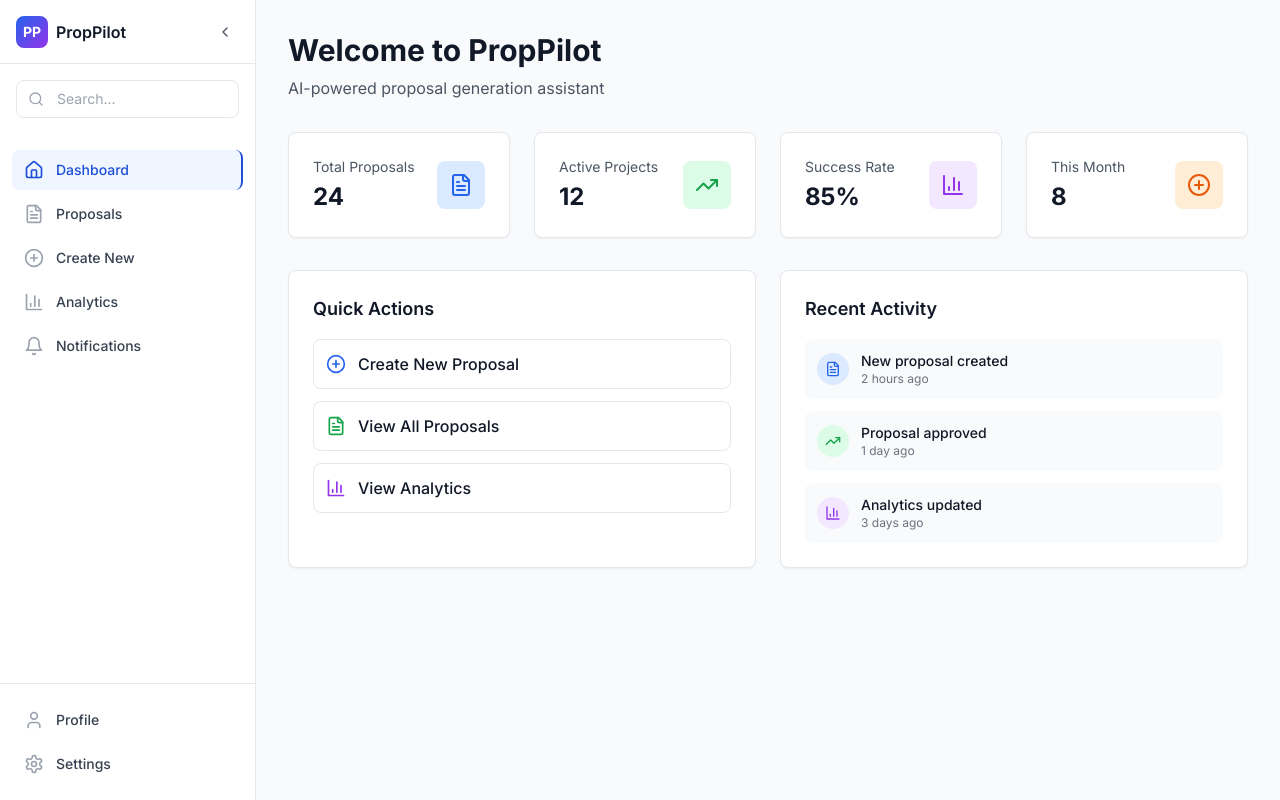
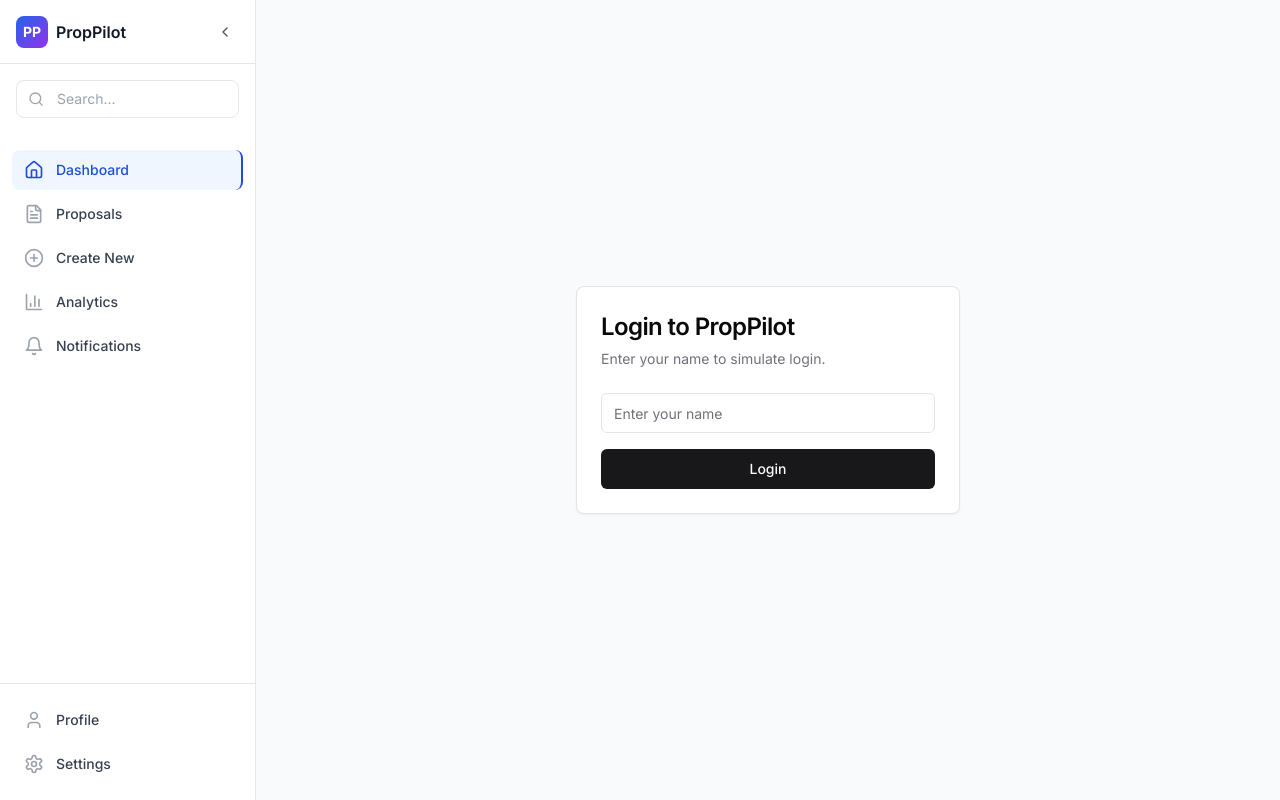
Before and after one commit to nisarahamedk/PropPilot, a Next.js app in the folder frontend/: page / in a window 1280 px wide. Built offline with nearby package versions, Linux system fonts and the light colour scheme.

Commit message:
fix duplicate routes

```diff
--- a/frontend/src/app/page.tsx
+++ b/frontend/src/app/page.tsx
@@ -1,129 +1,52 @@
+'use client';
+
 import React from 'react';
-import { FileText, PlusCircle, BarChart3, TrendingUp } from 'lucide-react';
+import { useAuth } from '@/lib/auth';
+import { Button } from '@/components/ui/button';
+import { Input } from '@/components/ui/input';
+import { Card, CardContent, CardDescription, CardHeader, CardTitle } from '@/components/ui/card';
+import PropPilotDashboard from '@/features/proppilot/components/PropPilotDashboard';
 
 export default function Home() {
-  return (
-    <div className="p-8">
-      {/* Header */}
-      <div className="mb-8">
-        <h1 className="text-3xl font-bold text-gray-900 mb-2">
-          Welcome to PropPilot
-        </h1>
-        <p className="text-gray-600">
-          AI-powered proposal generation assistant
-        </p>
+  const { isAuthenticated, userName, login, logout } = useAuth();
+  const [nameInput, setNameInput] = React.useState('');
+
+  const handleLogin = () => {
+    if (nameInput.trim()) {
+      login(nameInput.trim());
+      setNameInput('');
+    }
+  };
+
+  if (!isAuthenticated) {
+    return (
+      <div className="container mx-auto p-4 flex flex-col items-center justify-center min-h-screen">
+        <Card className="w-full max-w-sm">
+          <CardHeader>
+            <CardTitle className="text-2xl">Login to PropPilot</CardTitle>
+            <CardDescription>Enter your name to simulate login.</CardDescription>
+          </CardHeader>
+          <CardContent className="space-y-4">
+            <Input
+              type="text"
+              placeholder="Enter your name"
+              value={nameInput}
+              onChange={(e) => setNameInput(e.target.value)}
+              onKeyDown={(e) => {
+                if (e.key === 'Enter') {
+                  handleLogin();
+                }
+              }}
+              className="w-full"
+            />
+            <Button onClick={handleLogin} className="w-full">
+              Login
+            </Button>
+          </CardContent>
+        </Card>
       </div>
+    );
+  }
 
-      {/* Stats Cards */}
-      <div className="grid grid-cols-1 md:grid-cols-2 lg:grid-cols-4 gap-6 mb-8">
-        <div className="bg-white rounded-lg shadow-sm border border-gray-200 p-6">
-          <div className="flex items-center justify-between">
-            <div>
-              <p className="text-sm text-gray-600 mb-1">Total Proposals</p>
-              <p className="text-2xl font-bold text-gray-900">24</p>
-            </div>
-            <div className="w-12 h-12 bg-blue-100 rounded-lg flex items-center justify-center">
-              <FileText className="w-6 h-6 text-blue-600" />
-            </div>
-          </div>
-        </div>
-
-        <div className="bg-white rounded-lg shadow-sm border border-gray-200 p-6">
-          <div className="flex items-center justify-between">
-            <div>
-              <p className="text-sm text-gray-600 mb-1">Active Projects</p>
-              <p className="text-2xl font-bold text-gray-900">12</p>
-            </div>
-            <div className="w-12 h-12 bg-green-100 rounded-lg flex items-center justify-center">
-              <TrendingUp className="w-6 h-6 text-green-600" />
-            </div>
-          </div>
-        </div>
-
-        <div className="bg-white rounded-lg shadow-sm border border-gray-200 p-6">
-          <div className="flex items-center justify-between">
-            <div>
-              <p className="text-sm text-gray-600 mb-1">Success Rate</p>
-              <p className="text-2xl font-bold text-gray-900">85%</p>
-            </div>
-            <div className="w-12 h-12 bg-purple-100 rounded-lg flex items-center justify-center">
-              <BarChart3 className="w-6 h-6 text-purple-600" />
-            </div>
-          </div>
-        </div>
-
-        <div className="bg-white rounded-lg shadow-sm border border-gray-200 p-6">
-          <div className="flex items-center justify-between">
-            <div>
-              <p className="text-sm text-gray-600 mb-1">This Month</p>
-              <p className="text-2xl font-bold text-gray-900">8</p>
-            </div>
-            <div className="w-12 h-12 bg-orange-100 rounded-lg flex items-center justify-center">
-              <PlusCircle className="w-6 h-6 text-orange-600" />
-            </div>
-          </div>
-        </div>
-      </div>
-
-      {/* Quick Actions */}
-      <div className="grid grid-cols-1 lg:grid-cols-2 gap-6 mb-8">
-        <div className="bg-white rounded-lg shadow-sm border border-gray-200 p-6">
-          <h3 className="text-lg font-semibold text-gray-900 mb-4">Quick Actions</h3>
-          <div className="space-y-3">
-            <button className="w-full text-left p-3 rounded-lg border border-gray-200 hover:bg-gray-50 transition-colors">
-              <div className="flex items-center space-x-3">
-                <PlusCircle className="w-5 h-5 text-blue-600" />
-                <span className="font-medium text-gray-900">Create New Proposal</span>
-              </div>
-            </button>
-            <button className="w-full text-left p-3 rounded-lg border border-gray-200 hover:bg-gray-50 transition-colors">
-              <div className="flex items-center space-x-3">
-                <FileText className="w-5 h-5 text-green-600" />
-                <span className="font-medium text-gray-900">View All Proposals</span>
-              </div>
-            </button>
-            <button className="w-full text-left p-3 rounded-lg border border-gray-200 hover:bg-gray-50 transition-colors">
-              <div className="flex items-center space-x-3">
-                <BarChart3 className="w-5 h-5 text-purple-600" />
-                <span className="font-medium text-gray-900">View Analytics</span>
-              </div>
-            </button>
-          </div>
-        </div>
-
-        <div className="bg-white rounded-lg shadow-sm border border-gray-200 p-6">
-          <h3 className="text-lg font-semibold text-gray-900 mb-4">Recent Activity</h3>
-          <div className="space-y-3">
-            <div className="flex items-center space-x-3 p-3 bg-gray-50 rounded-lg">
-              <div className="w-8 h-8 bg-blue-100 rounded-full flex items-center justify-center">
-                <FileText className="w-4 h-4 text-blue-600" />
-              </div>
-              <div className="flex-1">
-                <p className="text-sm font-medium text-gray-900">New proposal created</p>
-                <p className="text-xs text-gray-500">2 hours ago</p>
-              </div>
-            </div>
-            <div className="flex items-center space-x-3 p-3 bg-gray-50 rounded-lg">
-              <div className="w-8 h-8 bg-green-100 rounded-full flex items-center justify-center">
-                <TrendingUp className="w-4 h-4 text-green-600" />
-              </div>
-              <div className="flex-1">
-                <p className="text-sm font-medium text-gray-900">Proposal approved</p>
-                <p className="text-xs text-gray-500">1 day ago</p>
-              </div>
-            </div>
-            <div className="flex items-center space-x-3 p-3 bg-gray-50 rounded-lg">
-              <div className="w-8 h-8 bg-purple-100 rounded-full flex items-center justify-center">
-                <BarChart3 className="w-4 h-4 text-purple-600" />
-              </div>
-              <div className="flex-1">
-                <p className="text-sm font-medium text-gray-900">Analytics updated</p>
-                <p className="text-xs text-gray-500">3 days ago</p>
-              </div>
-            </div>
-          </div>
-        </div>
-      </div>
-    </div>
-  );
+  return <PropPilotDashboard />;
 }
--- a/frontend/src/app/proppilot/page.tsx
+++ /dev/null
@@ -1,52 +0,0 @@
-'use client';
-
-import React from 'react';
-import { useAuth } from '@/lib/auth';
-import { Button } from '@/components/ui/button';
-import { Input } from '@/components/ui/input';
-import { Card, CardContent, CardDescription, CardHeader, CardTitle } from '@/components/ui/card';
-import PropPilotDashboard from '@/features/proppilot/components/PropPilotDashboard';
-
-export default function PropPilotPage() {
-  const { isAuthenticated, userName, login, logout } = useAuth();
-  const [nameInput, setNameInput] = React.useState('');
-
-  const handleLogin = () => {
-    if (nameInput.trim()) {
-      login(nameInput.trim());
-      setNameInput('');
-    }
-  };
-
-  if (!isAuthenticated) {
-    return (
-      <div className="container mx-auto p-4 flex flex-col items-center justify-center min-h-screen">
-        <Card className="w-full max-w-sm">
-          <CardHeader>
-            <CardTitle className="text-2xl">Login to PropPilot</CardTitle>
-            <CardDescription>Enter your name to simulate login.</CardDescription>
-          </CardHeader>
-          <CardContent className="space-y-4">
-            <Input
-              type="text"
-              placeholder="Enter your name"
-              value={nameInput}
-              onChange={(e) => setNameInput(e.target.value)}
-              onKeyPress={(e) => {
-                if (e.key === 'Enter') {
-                  handleLogin();
-                }
-              }}
-              className="w-full"
-            />
-            <Button onClick={handleLogin} className="w-full">
-              Login
-            </Button>
-          </CardContent>
-        </Card>
-      </div>
-    );
-  }
-
-  return <PropPilotDashboard />;
-}
```
Also changed, not shown: 1 other file (tests, documents, lock files or other folders).
